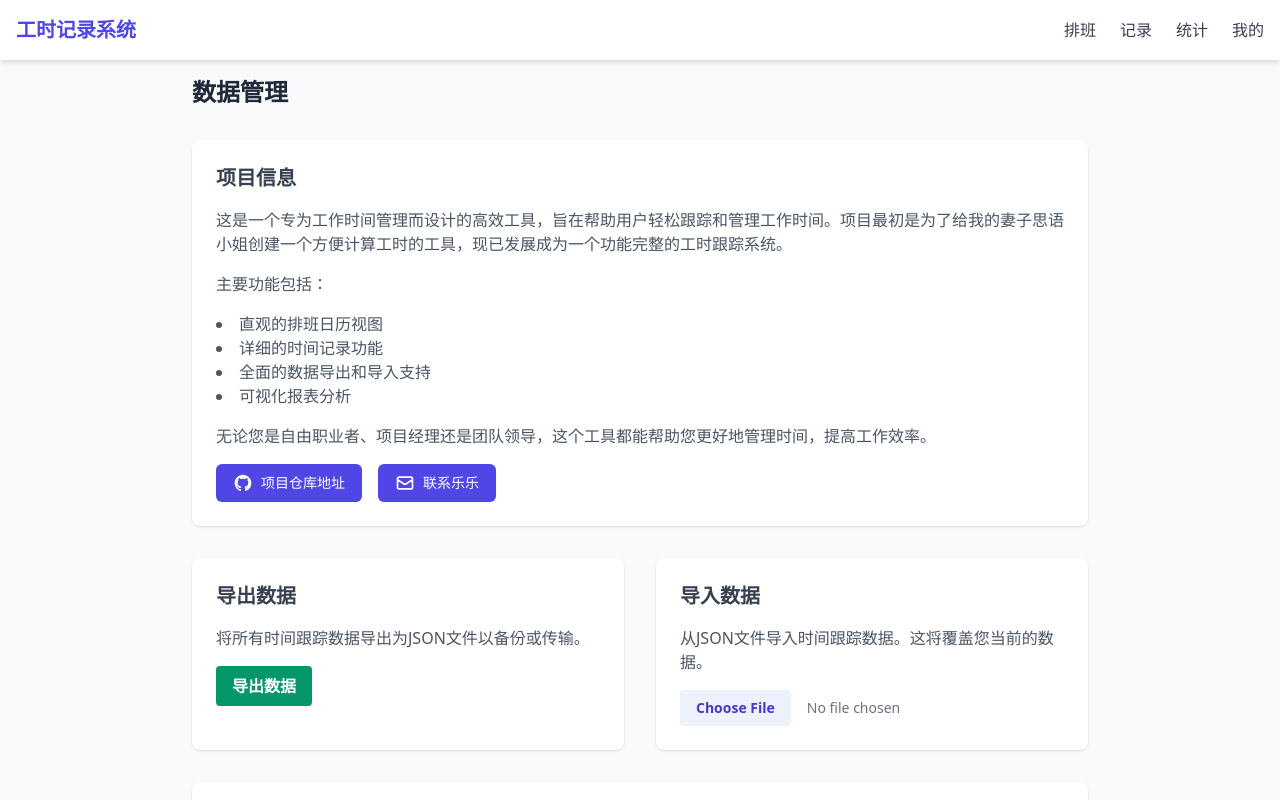
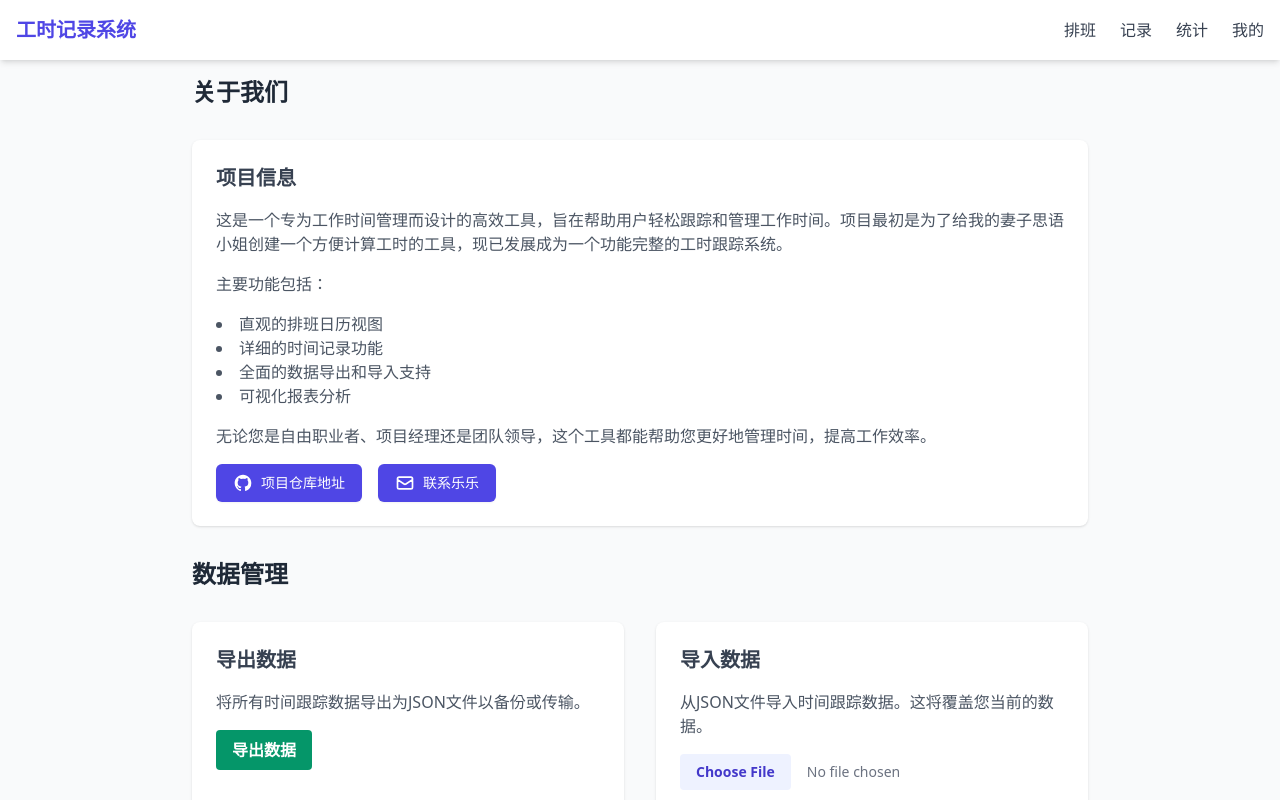
Before and after one commit to JiuWang95/workcum, a React (Vite) app: page /data in a window 1280 px wide. Shown: the top 800 px of the page. Built offline with nearby package versions, Linux system fonts and the light colour scheme.

Commit message:
fix(data): 修正数据管理标题及页面显示问题
- 将翻译文件中“数据管理”标题更正为“关于我们”
- 在数据页面新增“数据管理”标题部分显示
- 修复页面标题与翻译不一致的问题

```diff
--- a/src/locales/zh/translation.json
+++ b/src/locales/zh/translation.json
@@ -109,7 +109,7 @@
     "no_events": "暂无事件"
   },
   "data": {
-    "title": "数据管理",
+    "title": "关于我们",
     "export_data": "导出数据",
     "import_data": "导入数据",
     "export_success": "数据导出成功！",
--- a/src/pages/DataPage.jsx
+++ b/src/pages/DataPage.jsx
@@ -162,6 +162,11 @@ const DataPage = () => {
         </div>
       </div>
 
+      {/* Data Management Section */}
+      <div className="mt-8">
+        <h2 className="page-heading">数据管理</h2>
+      </div>
+
       <div className="grid grid-cols-1 md:grid-cols-2 gap-8 mt-8">
         <div className="bg-white rounded-lg shadow p-6">
           <h2 className="section-heading">{t('data.export.title')}</h2>
```
